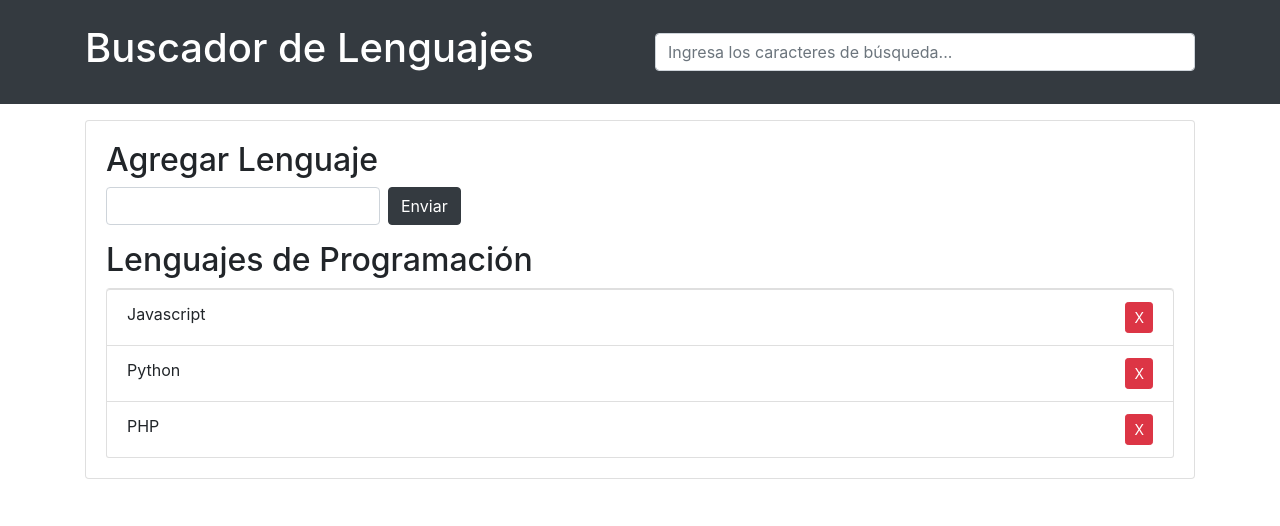
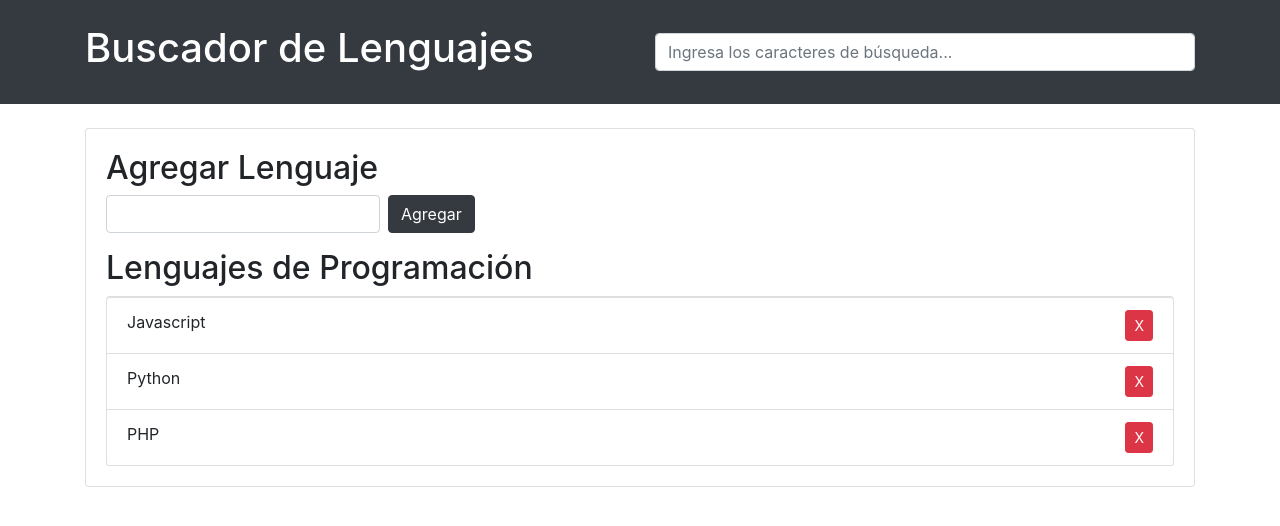
Before and after one commit to fedejimenez/js-lista, a plain HTML site: page index.html in a window 1280 px wide. Drawn offline with nearby package versions, Linux system fonts and the light colour scheme.

Commit message:
Change submit button value

```diff
--- a/index.html
+++ b/index.html
@@ -26,12 +26,12 @@
       </div>
     </div>
   </header>
-  <div class="container">
+  <div class="container mt-4">
     <div id="main" class="card card-body">
       <h2 class="title">Agregar Lenguaje</h2>
       <form id="form" class="form-inline mb-3">
         <input type="text" class="form-control mr-2" id="item">
-        <input type="submit" class="btn btn-dark" value="Enviar">
+        <input type="submit" class="btn btn-dark" value="Agregar">
       </form>
       <h2 class="title">Lenguajes de Programación</h2>
       <ul id="items" class="list-group">
--- a/js/index.js
+++ b/js/index.js
@@ -1,6 +1,6 @@
 const form = document.querySelector("#form");
 const listaItems = document.querySelector("#items");
-const busqueda = document.querySelector("#busqueda");
+// const busqueda = document.querySelector("#busqueda");
 
 // Evento de envío de formulario
 // form.onsubmit = agregarItem;     1° FORMA
```
